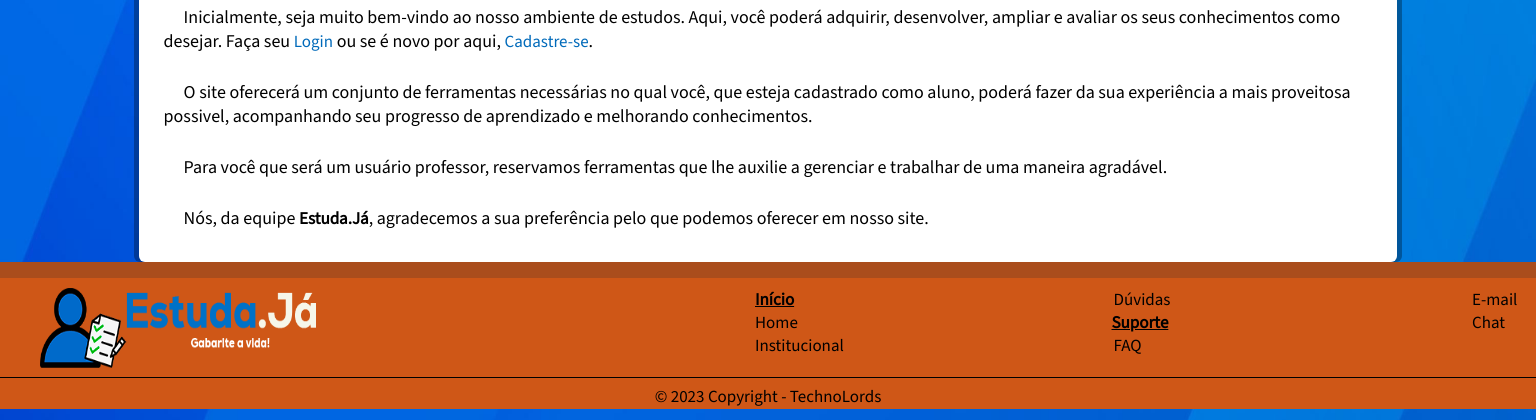
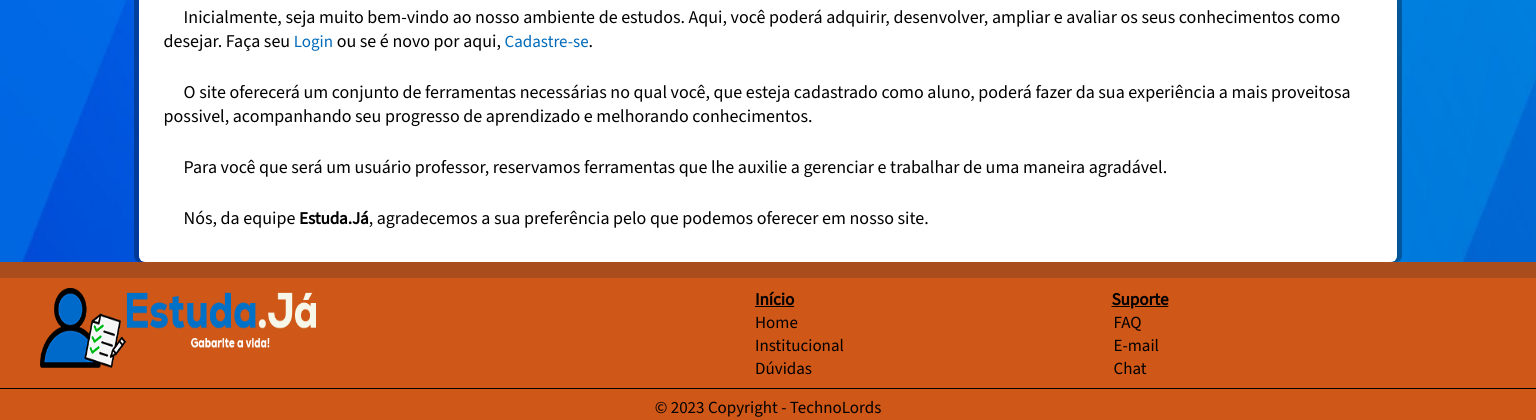
Before and after one commit to Matheus-M-Braga/projeto-bancodequestoes, a PHP site: page /index.html in a window 1536 px wide. Shown: the part 1051-1471 px from the top of the page. Run offline with PHP 8.4, Linux system fonts and the light colour scheme.

Commit message:
Update mediaquery.css

```diff
--- a/estilos/mediaquery.css
+++ b/estilos/mediaquery.css
@@ -214,7 +214,7 @@
         padding-left: 35px;
         margin-left: 720px;
         width: 700px;
-        height: 89px;
+        height: 100px;
         padding-top: 10px;
         padding-bottom: -10px;
     }
```
